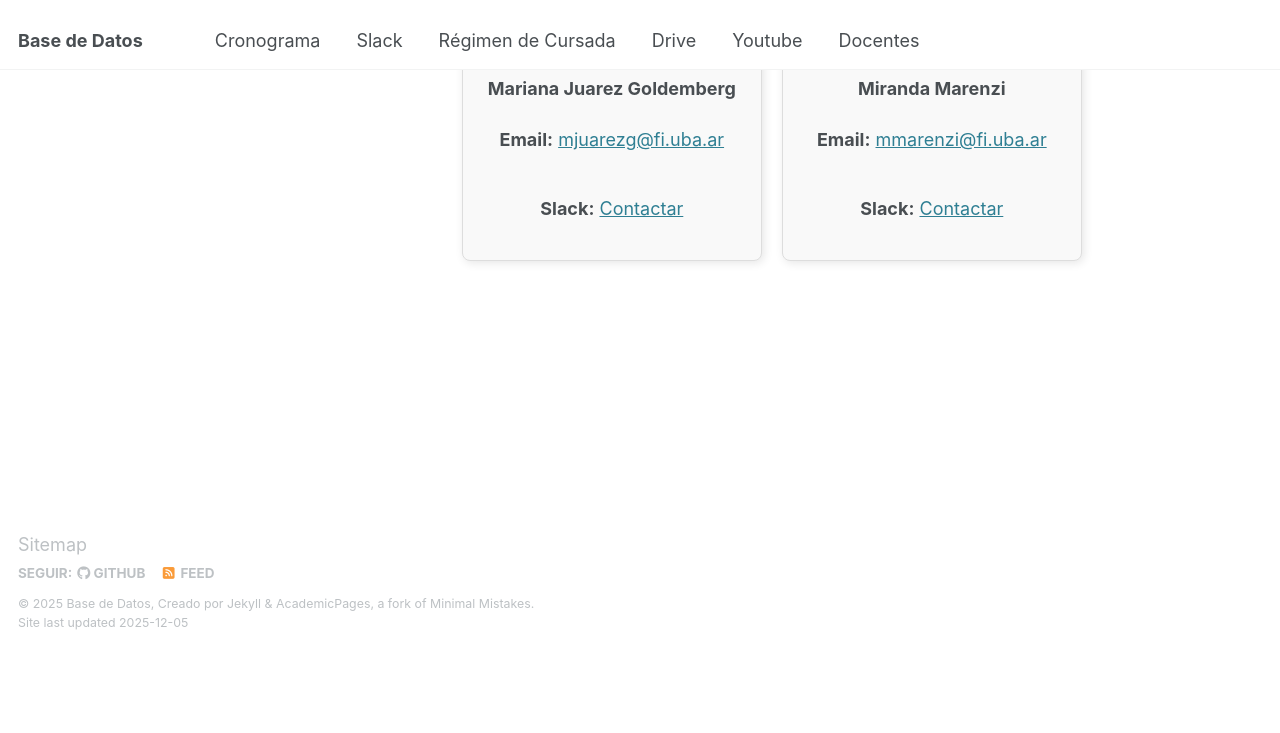
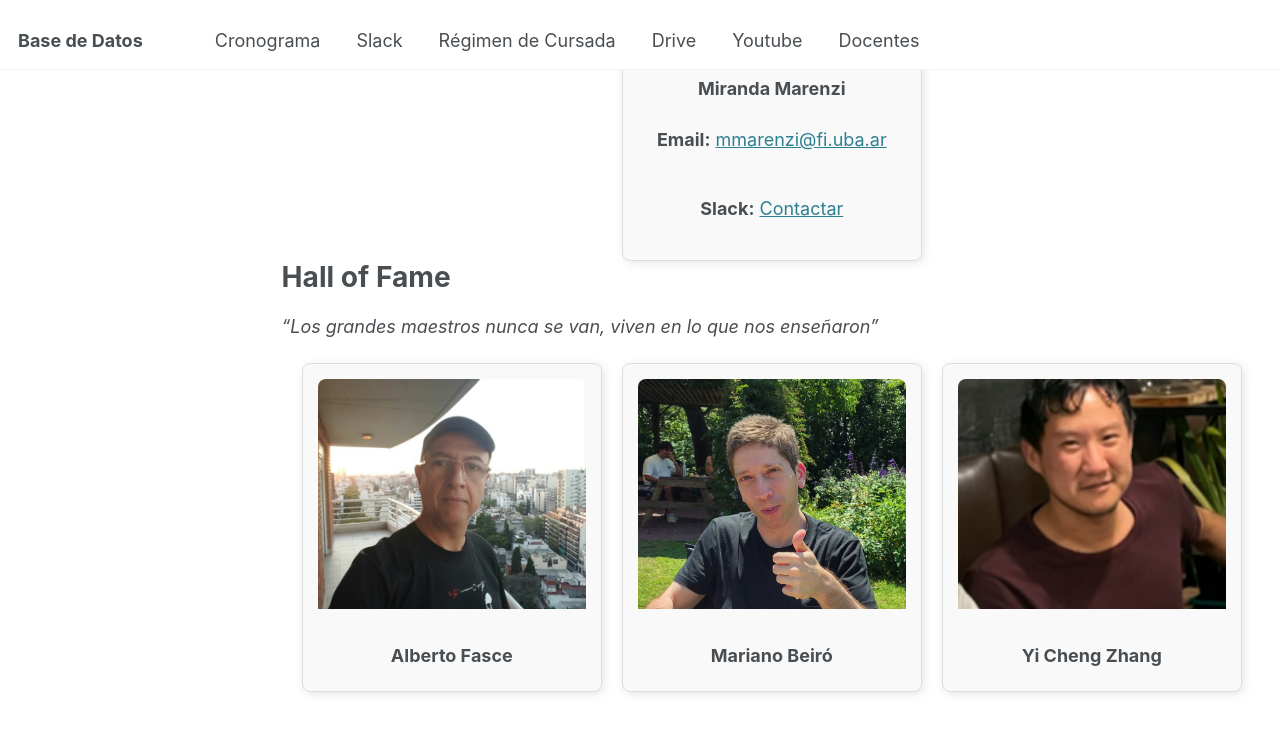
Before and after one commit to base-de-datos-fiuba/bdd-fiuba, a Jekyll site: the page built from _pages/docentes.md, in a window 1280 px wide and 900 px high, scrolled down 2321 px. Shown: the top 733 px of the window. Built offline with Jekyll 4.4.1, drawn with Linux system fonts in a browser that asks for light colours; before the commit the page ends 2971 px from its top, so only the background shows below that; some of the changed text lies outside the part shown.

Commit message:
feat: hall of fame section

```diff
--- a/_pages/docentes.md
+++ b/_pages/docentes.md
@@ -6,7 +6,7 @@ author_profile: false
 ---
 
 <div class="docentes-container">
-  {% for docente in site.data.docentes %}
+  {% for docente in site.data.docentes.current %}
     <div class="docente-card">
       <img src="{{ site.baseurl }}{{ docente.image }}" alt="Foto de {{ docente.name }}" class="docente-img">
       <h3>{{ docente.name }}</h3>
@@ -15,3 +15,15 @@ author_profile: false
     </div>
   {% endfor %}
 </div>
+
+# Hall of Fame
+*"Los grandes maestros nunca se van, viven en lo que nos enseñaron"*
+
+<div class="docentes-container">
+  {% for docente in site.data.docentes.hall_of_fame %}
+    <div class="docente-card">
+      <img src="{{ site.baseurl }}{{ docente.image }}" alt="Foto de {{ docente.name }}" class="docente-img">
+      <h3>{{ docente.name }}</h3>
+    </div>
+  {% endfor %}
+</div>
```
Also changed, not shown: _data/docentes.yml (+62 -56 lines), images/docentes/francisco.jpg (added), images/docentes/francisco_para_reir.png (renamed from images/docentes/francisco.png), images/docentes/mariano_beiro.jpg (added), images/docentes/yi.png (added).
